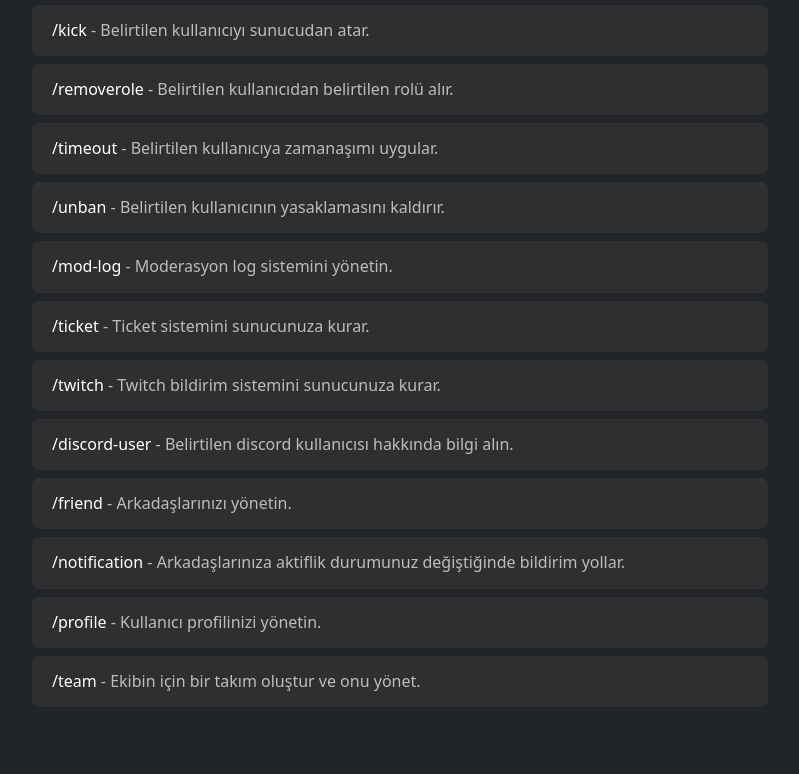
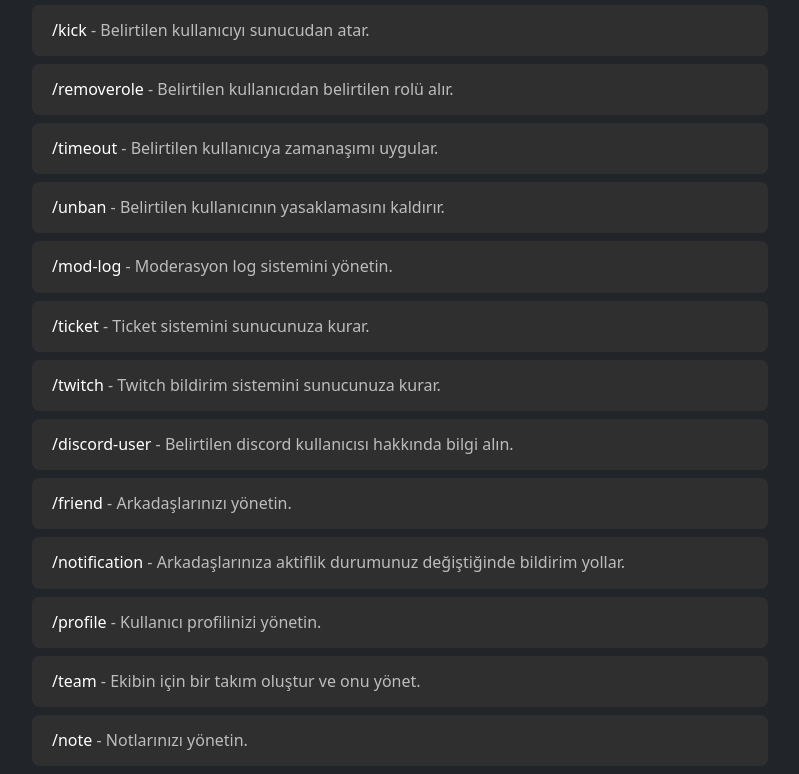
Before and after one commit to kedishuu/dsahdgashdgajh432492648726487dsadasdsadadadadada432423432423dsadas, a plain HTML site: page pages/commands.html in a window 1280 px wide. Shown: the part 800-1574 px from the top of the page, without its empty margins (430-1229 px from the left). Before the commit the page ends 1515 px from the top, so only its background shows below. Drawn offline with nearby package versions, Linux system fonts and the light colour scheme; a script that the page names is missing.

Commit message:
Update commands.html

```diff
--- a/pages/commands.html
+++ b/pages/commands.html
@@ -279,6 +279,16 @@
                             </div>
                         </div>
 
+                                                <div class="accordion accordion-flush mt-2" id="distrole">
+                            <div class="accordion-item">
+                                <h2 class="accordion-header" id="flush-headingOne">
+                                    <button class="accordion-button collapsed" data-bs-toggle="collapse">
+                                         /note&nbsp; <span class="command-descreption">- Notlarınızı yönetin.</span>
+                                    </button>
+                                </h2>
+                            </div>
+                        </div>
+
                     </div>
 
             </div>
```
